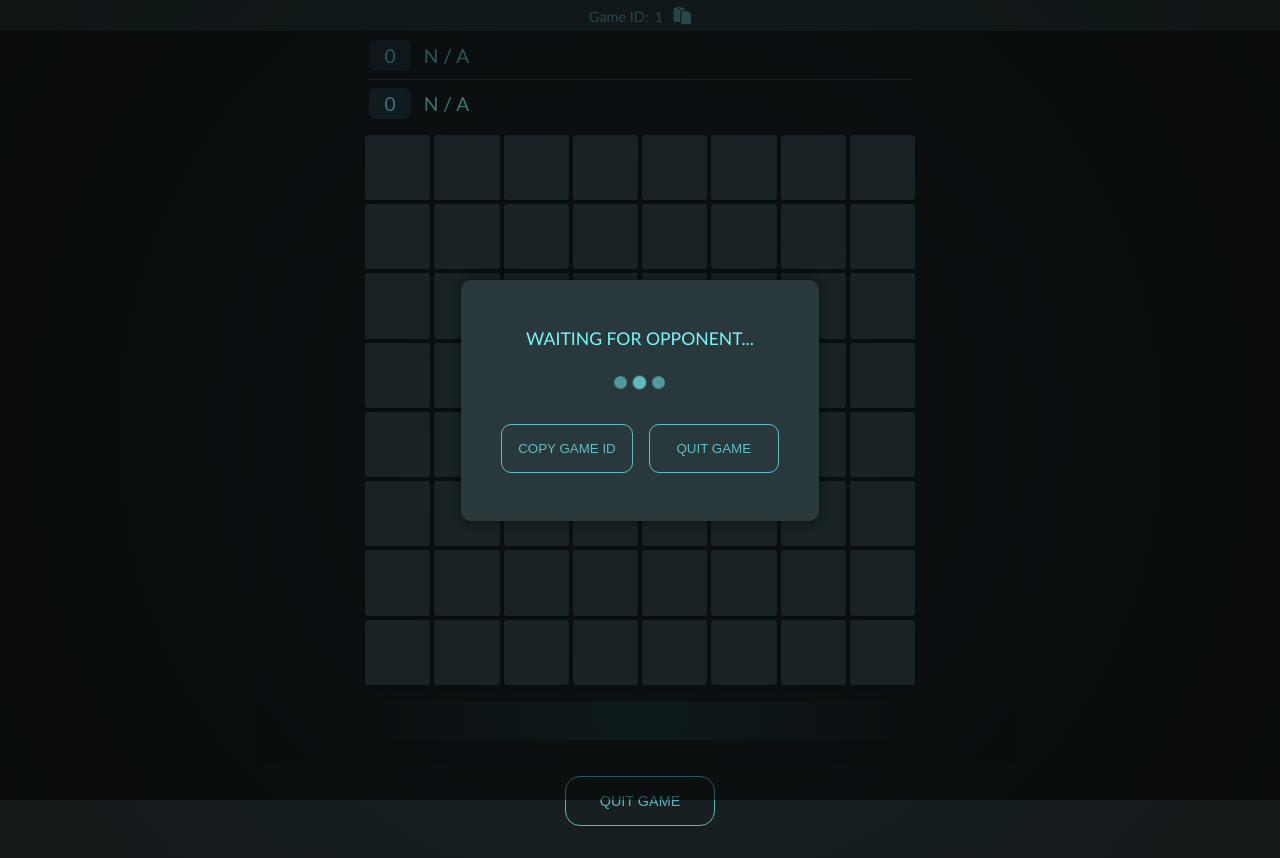
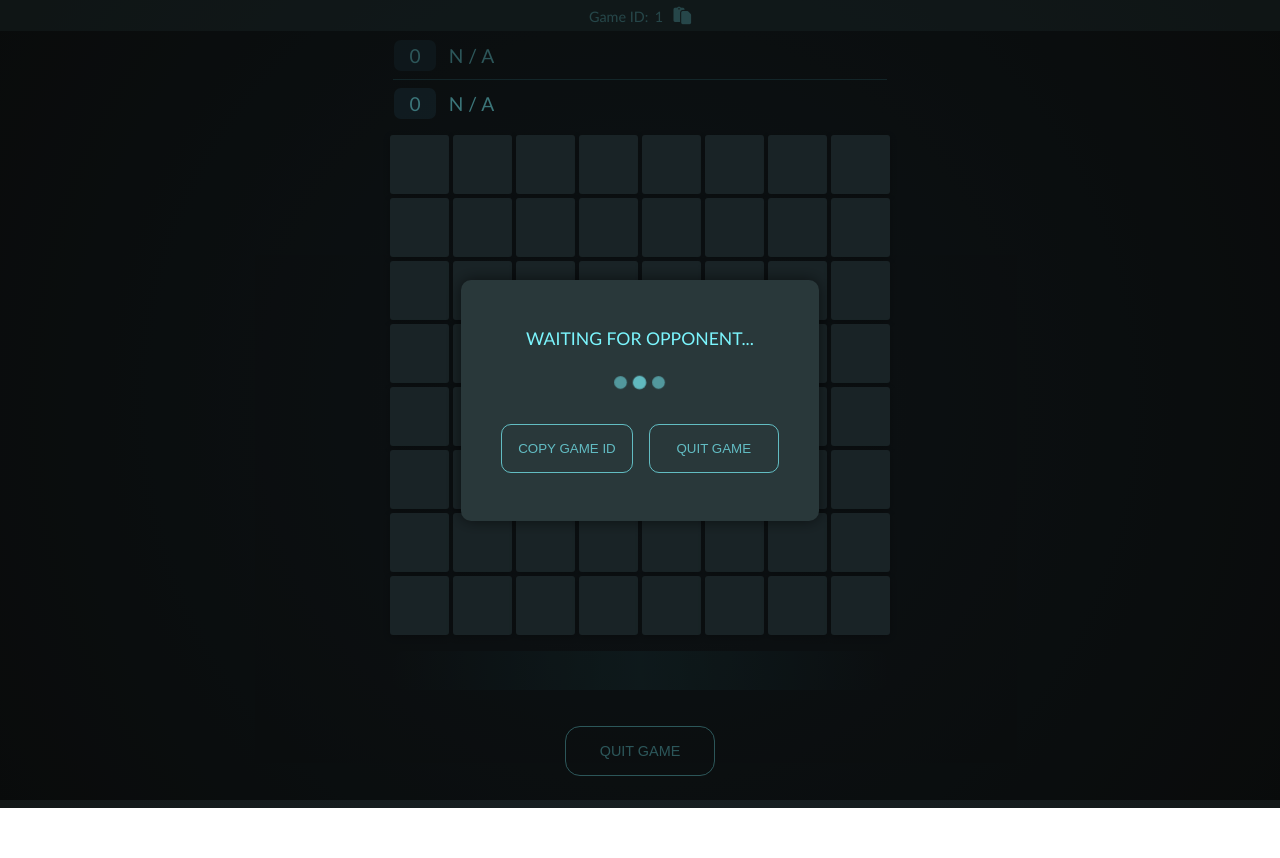
Before and after one commit to clm-1/reversi-game, a React (Vite) app in the folder client/: page /game/1 in a window 1280 px wide. After the commit the page ends 808 px from the top, so only its background shows below. Built offline with nearby package versions, Linux system fonts and the light colour scheme; no server answers; a web font is replaced by a local one.

Commit message:
some more media queries to main container

```diff
--- a/client/src/index.css
+++ b/client/src/index.css
@@ -53,10 +53,22 @@ button.outlined:active {
   display: flex;
   flex-direction: column;
   justify-content: center;
-  width: 80%;
+  width: 75%;
   min-height: 100vh;
   max-width: 550px;
   margin: 0 auto;
+}
+
+@media screen and (min-width: 380px) {
+  .mainContainer {
+    width: 80%;
+  }
+}
+
+@media screen and (min-width: 1000px) {
+  .mainContainer {
+    max-width: 500px;
+  }
 }
 
 @media screen and (min-width: 1300px) {
@@ -64,3 +76,9 @@ button.outlined:active {
     max-width: 600px;
   }
 }
+
+@media screen and (min-width: 1000px) and (orientation: portrait) {
+  .mainContainer {
+    max-width: 750px
+  }
+}
```
